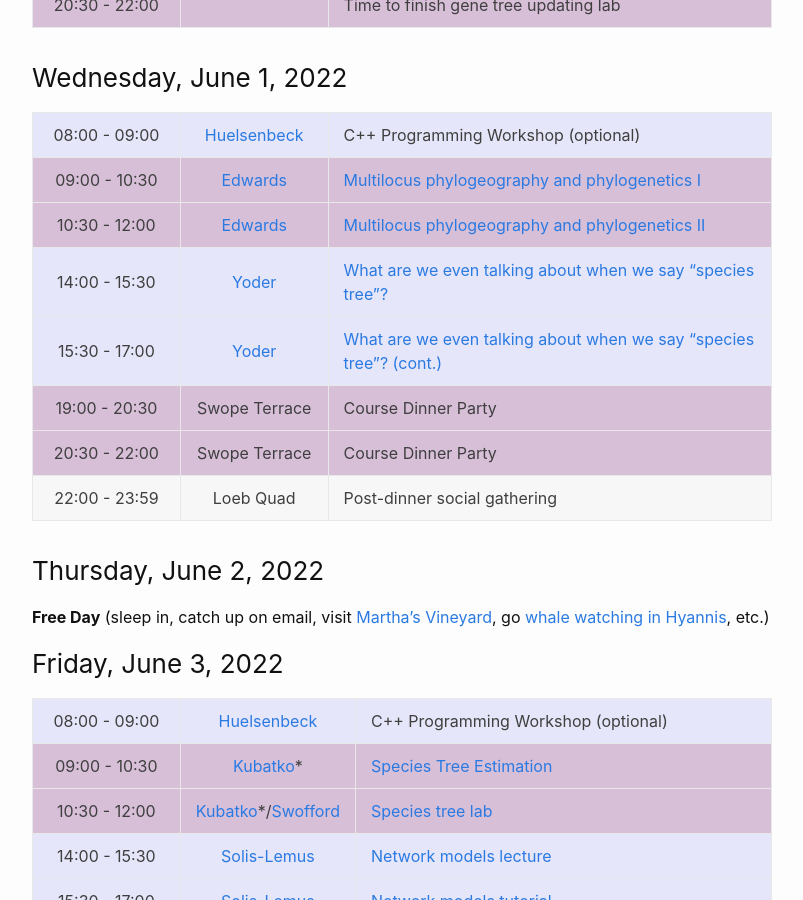
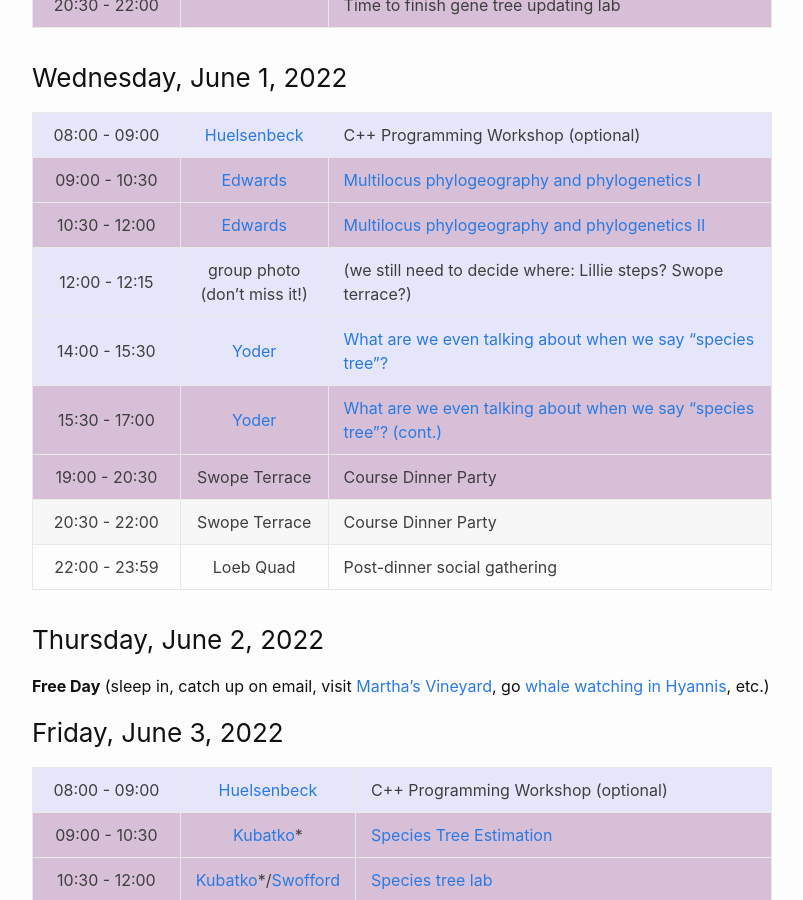
Before and after one commit to molevolworkshop/molevolworkshop.github.io, a Jekyll site: the page built from schedule.md, in a window 1280 px wide and 900 px high, scrolled down 2294 px. Shown: the whole window, without its empty margins (238-1041 px from the left). Built offline with Jekyll 4.4.1, drawn with Linux system fonts in a browser that asks for light colours.

Commit message:
added group photo to schedule

```diff
--- a/schedule.md
+++ b/schedule.md
@@ -71,6 +71,7 @@ All sessions are in Loeb G70 (basement of Loeb building)
  08:00 - 09:00 | [Huelsenbeck](/faculty-huelsenbeck/) | C++ Programming Workshop (optional)
  09:00 - 10:30 | [Edwards](/faculty-edwards/)         | [Multilocus phylogeography and phylogenetics I]({{ site.baseurl }}/faculty/edwards/pdf/Edwards_MBL_2019_partI-opt.pdf)
  10:30 - 12:00 | [Edwards](/faculty-edwards/)         | [Multilocus phylogeography and phylogenetics II]({{ site.baseurl }}/faculty/edwards/pdf/Edwards_MBL_2019_partII-opt.pdf)
+ 12:00 - 12:15 | group photo (don't miss it!)         | (we still need to decide where: Lillie steps? Swope terrace?)
  14:00 - 15:30 | [Yoder](/faculty-yoder/)             | [What are we even talking about when we say "species tree"?]({{ site.baseurl }}/faculty/yoder/pdf/Yoder_MBL.8.2019-opt.pdf)
  15:30 - 17:00 | [Yoder](/faculty-yoder/)             | [What are we even talking about when we say "species tree"? (cont.)]({{ site.baseurl }}/faculty/yoder/pdf/Yoder_MBL.8.2019-opt.pdf)
  19:00 - 20:30 | Swope Terrace                        | Course Dinner Party
```
